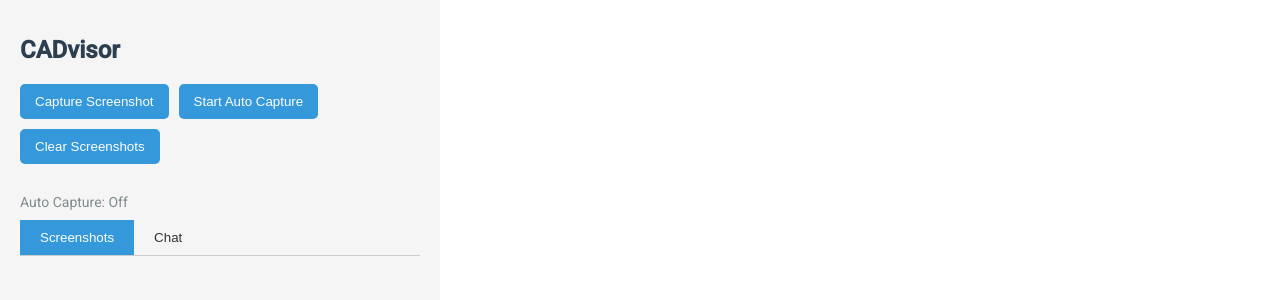
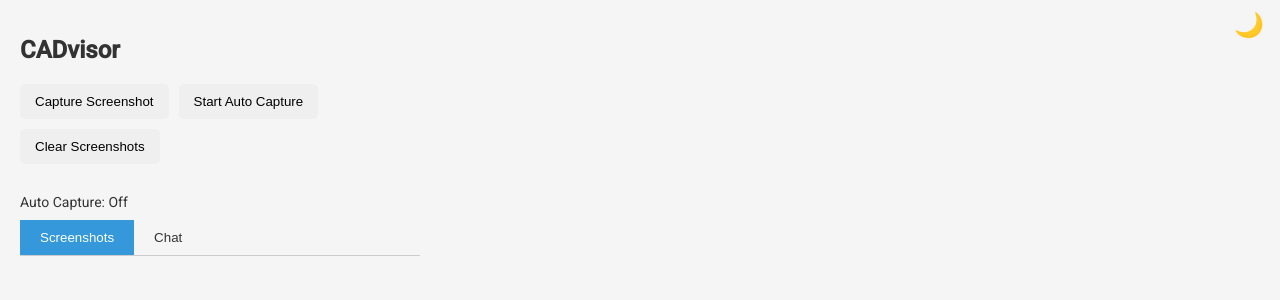
Before and after one commit to KG2468/UCB-AI-Hack, a React (Create React App) app in the folder react-chrome-ext/: page / in a window 1280 px wide. Shown: the top 300 px of the page. Built offline with nearby package versions, Linux system fonts and the light colour scheme.

Commit message:
Added night mode UI

```diff
--- a/react-chrome-ext/src/App.tsx
+++ b/react-chrome-ext/src/App.tsx
@@ -8,6 +8,10 @@ import { ChatMessage } from './types';
 import { AppContainer, Title, ButtonGroup, Button, StatusText, ScreenshotListContainer, ChatWindowContainer } from './styles';
 import { Tabs, Tab, TabPanel } from './TabComponents';
 import InitialQuestion from './InitialQuestion';
+import { ThemeProvider } from 'styled-components';
+import { lightTheme, darkTheme } from './themes';
+import NightModeToggle from './NightModeToggle';
+import { GlobalStyle } from './styles';
 
 
 const App: React.FC = () => {
@@ -20,6 +24,7 @@ const App: React.FC = () => {
   const [isWaitingForAI, setIsWaitingForAI] = useState(false);
   const [activeTab, setActiveTab] = useState(0);
   const [projectDescription, setProjectDescription] = useState<string | null>(null);
+  const [isDarkMode, setIsDarkMode] = useState(false);
 
 
   useEffect(() => {
@@ -111,9 +116,16 @@ const App: React.FC = () => {
     setChatMessages([systemMessage]);
   };
 
+  const toggleDarkMode = () => {
+    setIsDarkMode(!isDarkMode);
+  };
+
   return (
+    <ThemeProvider theme={isDarkMode ? darkTheme : lightTheme}>
+      <GlobalStyle />
       <AppContainer>
         <Title>CADvisor</Title>
+        <NightModeToggle isDarkMode={isDarkMode} toggleDarkMode={toggleDarkMode} />
         <ButtonGroup>
           <Button onClick={captureScreenshot}>Capture Screenshot</Button>
           <Button onClick={() => setAutoCapture(!autoCapture)}>
@@ -135,7 +147,6 @@ const App: React.FC = () => {
               onSelectScreenshot={handleSelectScreenshot}
             />
           </ScreenshotListContainer>
-        {/* Remove the ScreenshotDisplay component from here */}
         </TabPanel>
 
         <TabPanel value={activeTab} index={1}>
@@ -152,6 +163,7 @@ const App: React.FC = () => {
           </ChatWindowContainer>
         </TabPanel>
       </AppContainer>
+    </ThemeProvider>
   );
 };
 
--- /dev/null
+++ b/react-chrome-ext/src/NightModeToggle.tsx
@@ -0,0 +1,27 @@
+import React from 'react';
+import styled from 'styled-components';
+
+const ToggleButton = styled.button`
+  position: absolute;
+  top: 10px;
+  right: 10px;
+  background: none;
+  border: none;
+  cursor: pointer;
+  font-size: 24px;
+`;
+
+interface NightModeToggleProps {
+  isDarkMode: boolean;
+  toggleDarkMode: () => void;
+}
+
+const NightModeToggle: React.FC<NightModeToggleProps> = ({ isDarkMode, toggleDarkMode }) => {
+  return (
+    <ToggleButton onClick={toggleDarkMode}>
+      {isDarkMode ? '☀️' : '🌙'}
+    </ToggleButton>
+  );
+};
+
+export default NightModeToggle;
--- a/react-chrome-ext/src/TabComponents.tsx
+++ b/react-chrome-ext/src/TabComponents.tsx
@@ -10,13 +10,13 @@ const TabsContainer = styled.div`
 const TabButton = styled.button<{ active: boolean }>`
   padding: 10px 20px;
   border: none;
-  background-color: ${props => props.active ? '#3498db' : 'transparent'};
-  color: ${props => props.active ? 'white' : '#333'};
+  background-color: ${props => props.active ? props.theme.activeTabBackground : 'transparent'};
+  color: ${props => props.active ? props.theme.activeTabText : props.theme.inactiveTabText};
   cursor: pointer;
-  transition: background-color 0.3s;
+  transition: background-color 0.3s, color 0.3s;
 
   &:hover {
-    background-color: ${props => props.active ? '#2980b9' : '#f0f0f0'};
+    background-color: ${props => props.active ? props.theme.activeTabBackground : props.theme.tabHoverBackground};
   }
 `;
 
--- a/react-chrome-ext/src/index.tsx
+++ b/react-chrome-ext/src/index.tsx
@@ -3,27 +3,20 @@ import ReactDOM from 'react-dom/client';
 import './index.css';
 import App from './App';
 import reportWebVitals from './reportWebVitals';
+import { ThemeProvider } from 'styled-components';
+import { lightTheme } from './themes';
 
-const root = document.createElement("div")
-root.className = "container"
-document.body.appendChild(root)
+const root = document.createElement("div");
+root.className = "container";
+document.body.appendChild(root);
 const rootDiv = ReactDOM.createRoot(root);
+
 rootDiv.render(
   <React.StrictMode>
-    <App />
+    <ThemeProvider theme={lightTheme}>
+      <App />
+    </ThemeProvider>
   </React.StrictMode>
 );
 
-// const root = ReactDOM.createRoot(
-//   document.getElementById('root') as HTMLElement
-// );
-// root.render(
-//   <React.StrictMode>
-//     <App />
-//   </React.StrictMode>
-// );
-
-// If you want to start measuring performance in your app, pass a function
-// to log results (for example: reportWebVitals(console.log))
-// or send to an analytics endpoint. Learn more: https://bit.ly/CRA-vitals
 reportWebVitals();
--- a/react-chrome-ext/src/styles.ts
+++ b/react-chrome-ext/src/styles.ts
@@ -1,13 +1,21 @@
 // styles.ts
-import styled from 'styled-components';
+import styled, { createGlobalStyle } from 'styled-components';
+
+export const GlobalStyle = createGlobalStyle`
+  body {
+    background-color: ${props => props.theme.body};
+    color: ${props => props.theme.text};
+    transition: all 0.3s ease;
+  }
+`;
 
 export const AppContainer = styled.div`
   width: 400px;
   height: 600px;
   padding: 20px;
   font-family: 'Roboto', sans-serif;
-  background-color: #f5f5f5;
-  color: #333;
+  background-color: ${props => props.theme.body};
+  color: ${props => props.theme.text};
   display: flex;
   flex-direction: column;
 `;
@@ -15,7 +23,7 @@ export const AppContainer = styled.div`
 export const Title = styled.h1`
   font-size: 24px;
   margin-bottom: 20px;
-  color: #2c3e50;
+  color: ${props => props.theme.text};
 `;
 
 export const ButtonGroup = styled.div`
@@ -26,8 +34,8 @@ export const ButtonGroup = styled.div`
 `;
 
 export const Button = styled.button`
-  background-color: #3498db;
-  color: white;
+  background-color: ${props => props.theme.buttonBackground};
+  color: ${props => props.theme.buttonText};
   border: none;
   padding: 10px 15px;
   border-radius: 5px;
@@ -35,14 +43,14 @@ export const Button = styled.button`
   transition: background-color 0.3s;
 
   &:hover {
-    background-color: #2980b9;
+    background-color: ${props => props.theme.buttonHover};
   }
 `;
 
 export const StatusText = styled.p`
   font-size: 14px;
   margin: 10px 0;
-  color: #7f8c8d;
+  color: ${props => props.theme.secondaryText};
 `;
 
 export const ScreenshotListContainer = styled.div`
@@ -67,12 +75,13 @@ export const ScreenshotListItem = styled.li`
   cursor: pointer;
   padding: 15px;
   margin: 10px 0;
-  background-color: #ecf0f1;
+  background-color: ${props => props.theme.grayMessage};
+  color: ${props => props.theme.grayMessageText};
   border-radius: 8px;
   transition: background-color 0.3s, box-shadow 0.3s;
 
   &:hover {
-    background-color: #d5dbdb;
+    background-color: ${props => props.theme.grayMessage === '#ecf0f1' ? '#d5dbdb' : '#3a3a4e'};
     box-shadow: 0 2px 5px rgba(0, 0, 0, 0.1);
   }
 `;
@@ -85,7 +94,7 @@ export const ScreenshotHeader = styled.div`
 
 export const ScreenshotDate = styled.span`
   font-size: 0.9em;
-  color: #34495e;
+  color: ${props => props.theme.secondaryText};
 `;
 
 export const ScreenshotDropdown = styled.div<{ expanded: boolean }>`
@@ -97,7 +106,7 @@ export const ScreenshotDropdown = styled.div<{ expanded: boolean }>`
 export const ScreenshotImage = styled.img`
   max-width: 100%;
   border-radius: 5px;
-  box-shadow: 0 2px 4px rgba(0, 0, 0, 0.1);
+  box-shadow: 0 2px 4px ${props => props.theme.shadowColor};
   margin-top: 10px;
 `;
 
@@ -105,10 +114,9 @@ export const ChatWindowWrapper = styled.div`
   display: flex;
   flex-direction: column;
   height: 300px;
-  border: 1px solid #bdc3c7;
+  border: 1px solid ${props => props.theme.borderColor};
   border-radius: 5px;
 `;
-
 
 export const ChatMessageList = styled.div`
   flex-grow: 1;
@@ -127,7 +135,7 @@ export const MessageGroup = styled.div<{ isUser: boolean }>`
 
 export const MessageLabel = styled.div`
   font-size: 0.8em;
-  color: #555;
+  color: ${props => props.theme.secondaryText};
   margin-bottom: 2px;
 `;
 
@@ -135,8 +143,8 @@ export const ChatBubble = styled.div<{ isUser: boolean }>`
   max-width: 70%;
   padding: 10px;
   border-radius: 20px;
-  background-color: ${props => props.isUser ? '#007AFF' : '#E9E9EB'};
-  color: ${props => props.isUser ? 'white' : 'black'};
+  background-color: ${props => props.isUser ? props.theme.chatBubbleUser : props.theme.chatBubbleAI};
+  color: ${props => props.isUser ? 'white' : props.theme.grayMessageText};
   word-wrap: break-word;
 `;
 
@@ -154,24 +162,25 @@ export const ChatTimestamp = styled.small`
   opacity: 0.7;
 `;
 
-
 export const ChatInputWrapper = styled.div`
   display: flex;
   padding: 10px;
-  border-top: 1px solid #bdc3c7;
+  border-top: 1px solid ${props => props.theme.borderColor};
 `;
 
 export const ChatInput = styled.input`
   flex-grow: 1;
   padding: 5px;
-  border: 1px solid #bdc3c7;
+  border: 1px solid ${props => props.theme.borderColor};
   border-radius: 3px;
   margin-right: 5px;
+  background-color: ${props => props.theme.inputBackground};
+  color: ${props => props.theme.inputText};
 `;
 
 export const SendButton = styled.button`
-  background-color: #3498db;
-  color: white;
+  background-color: ${props => props.theme.buttonBackground};
+  color: ${props => props.theme.buttonText};
   border: none;
   padding: 5px 10px;
   border-radius: 5px;
@@ -179,6 +188,6 @@ export const SendButton = styled.button`
   transition: background-color 0.3s;
 
   &:hover {
-    background-color: #2980b9;
+    background-color: ${props => props.theme.buttonHover};
   }
 `;
--- /dev/null
+++ b/react-chrome-ext/src/themes.ts
@@ -0,0 +1,25 @@
+export const lightTheme = {
+    body: '#f5f5f5',
+    text: '#333',
+    grayMessage: '#ecf0f1',
+    grayMessageText: '#333',
+    chatBubbleUser: '#007AFF',
+    chatBubbleAI: '#E9E9EB',
+    activeTabBackground: '#3498db',
+    activeTabText: 'white',
+    inactiveTabText: '#333',
+    tabHoverBackground: '#f0f0f0',
+  };
+
+  export const darkTheme = {
+    body: '#1a1a2e',
+    text: '#ffffff',
+    grayMessage: '#2c2c3e',
+    grayMessageText: '#ffffff',
+    chatBubbleUser: '#007AFF',
+    chatBubbleAI: '#3a3a4e',
+    activeTabBackground: '#3498db',
+    activeTabText: 'white',
+    inactiveTabText: 'white',
+    tabHoverBackground: '#2c3e50',
+  };
```
Also changed, not shown: 1 other file (tests, documents, lock files or other folders). Lines whose indentation alone changed are shown as unchanged.
